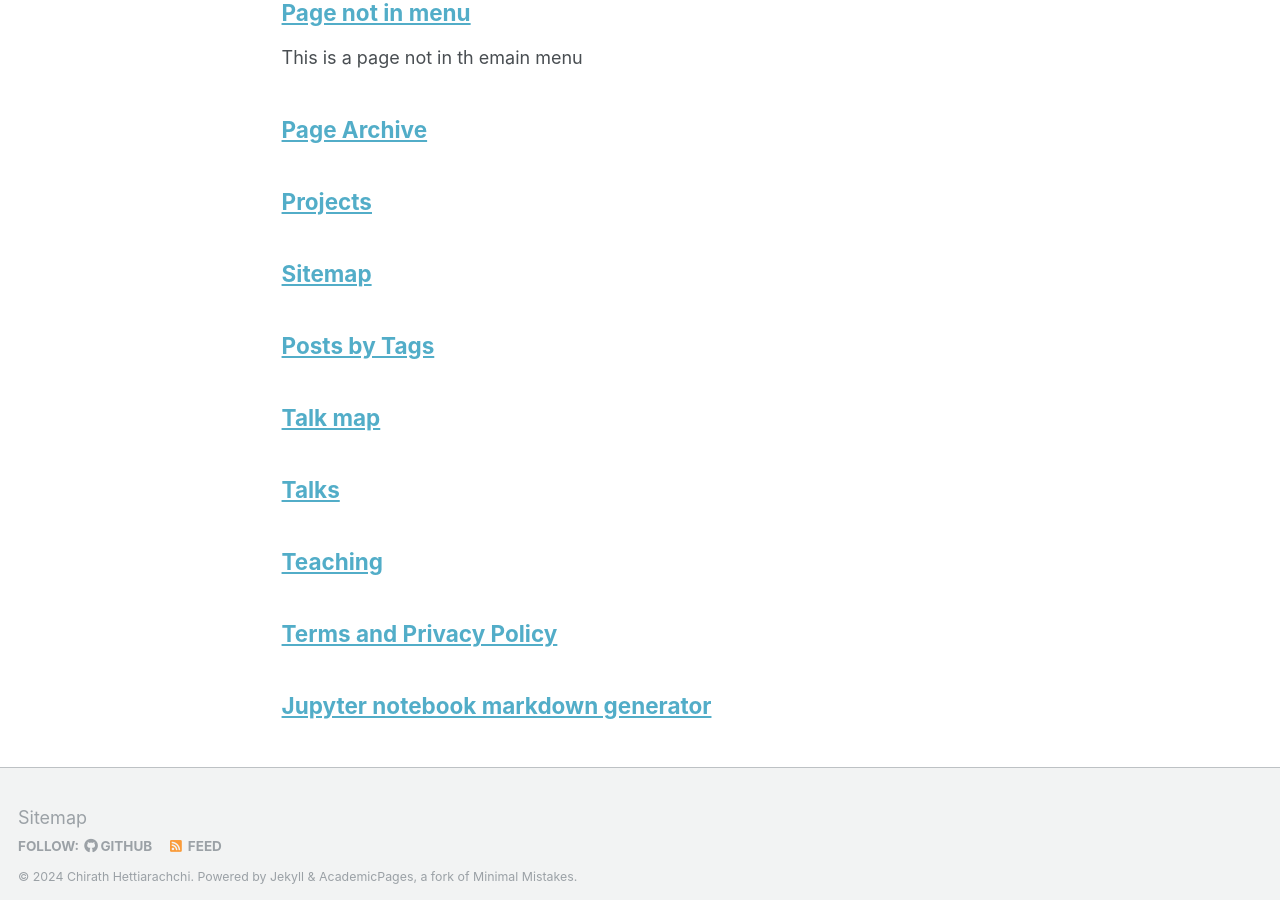
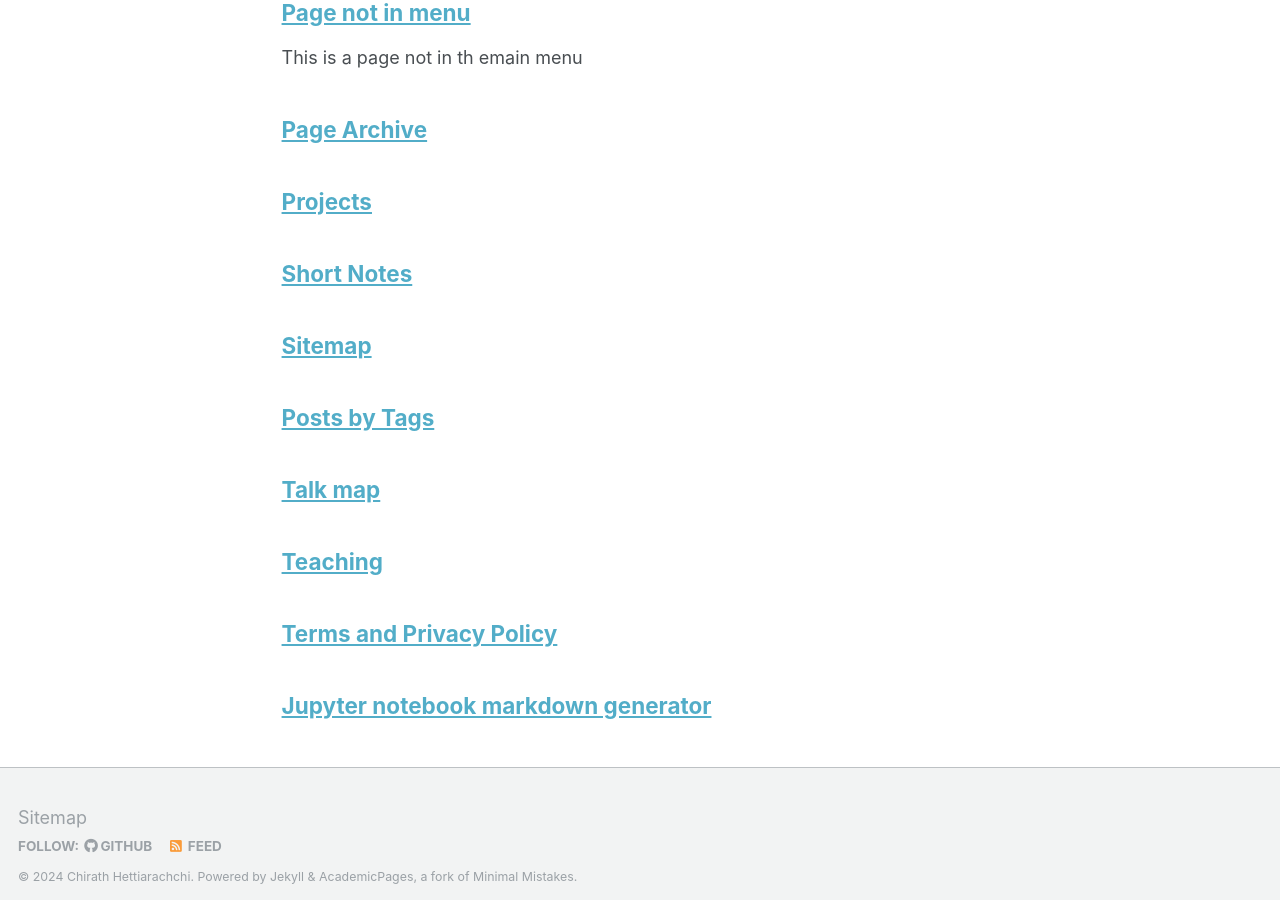
Before and after one commit to chirathyh/chirathyh.github.io, a Jekyll site: the page built from _pages/page-archive.html, in a window 1280 px wide and 900 px high, scrolled down 741 px. Built offline with Jekyll 4.4.1, drawn with Linux system fonts in a browser that asks for light colours.

Commit message:
Update and rename talks.html to short-notes.html

```diff
--- a/_pages/talks.html
+++ b/_pages/short-notes.html
@@ -1,8 +1,8 @@
 ---
 layout: archive
-title: "Talks"
-permalink: /talks/
-author_profile: true
+title: "Short Notes"
+permalink: /short-notes/
+author_profile: false
 ---
 
 {% if site.talkmap_link == true %}
```
